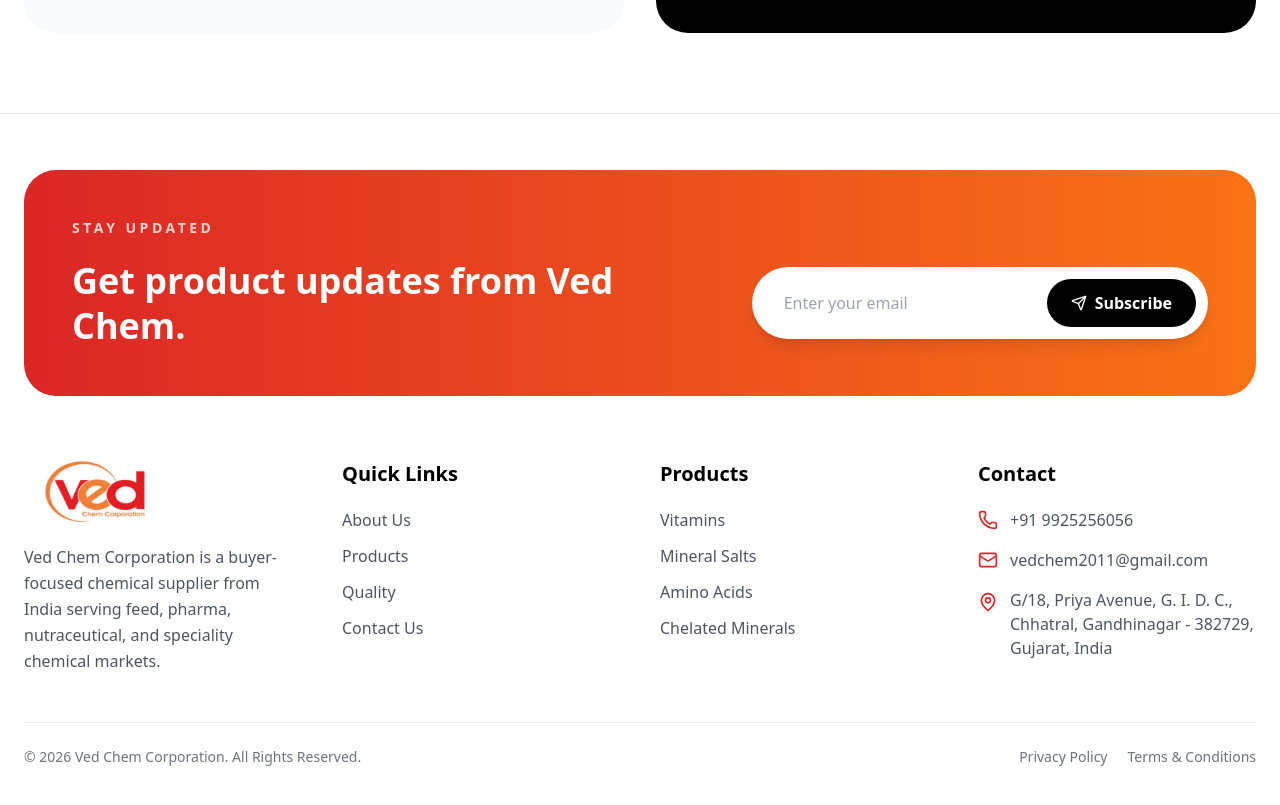
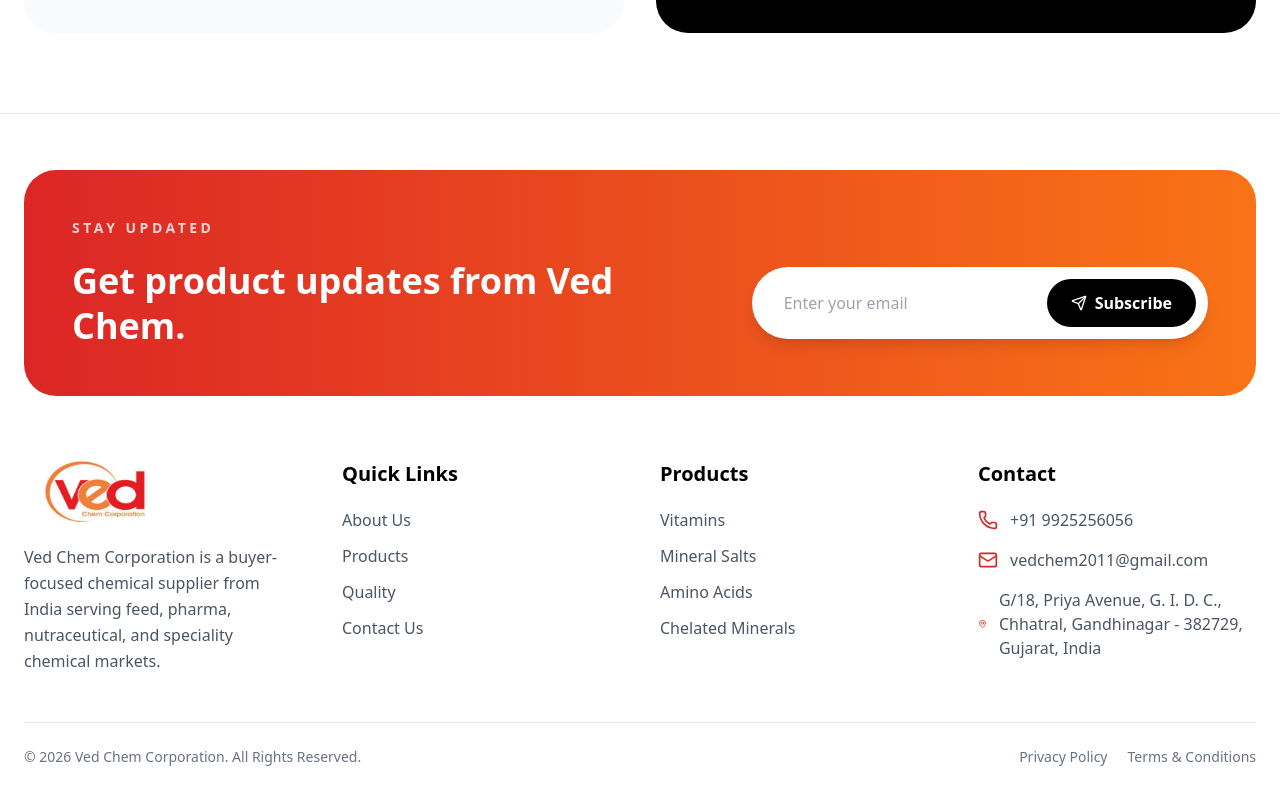
Before and after one commit to patelved3313/vedchem-redesign, a Next.js app: page /en/infrastructure in a window 1280 px wide. Shown: the part 1015-1820 px from the top of the page. Built offline with nearby package versions, Linux system fonts and the light colour scheme.

Commit message:
Update Footer.tsx

```diff
--- a/components/Footer.tsx
+++ b/components/Footer.tsx
@@ -58,23 +58,16 @@
             </div>
           </div>
 
-          {/* UPDATED CONTACT SECTION */}
           <div>
             <h3 className="text-xl font-black text-black">Contact</h3>
             <div className="mt-5 space-y-4 text-gray-600">
 
-              <a
-                href="tel:+919925256056"
-                className="flex items-center gap-3 hover:text-red-600"
-              >
+              <a href="tel:+919925256056" className="flex items-center gap-3">
                 <Phone className="h-5 w-5 text-red-600" />
                 +91 9925256056
               </a>
 
-              <a
-                href="mailto:vedchem2011@gmail.com"
-                className="flex items-center gap-3 hover:text-red-600"
-              >
+              <a href="mailto:vedchem2011@gmail.com" className="flex items-center gap-3">
                 <Mail className="h-5 w-5 text-red-600" />
                 vedchem2011@gmail.com
               </a>
@@ -83,16 +76,10 @@
                 href="https://www.google.com/maps/search/?api=1&query=Ved%20Chem%20Corporation%20G%2F18%20Priya%20Avenue%20GIDC%20Chhatral%20Gandhinagar%20382729%20Gujarat%20India"
                 target="_blank"
                 rel="noopener noreferrer"
-                className="flex items-start gap-3 hover:text-red-600"
+                className="flex items-center gap-3"
               >
-                <MapPin className="mt-1 h-5 w-5 text-red-600" />
-                <span>
-                  G/18, Priya Avenue, G. I. D. C.,
-                  <br />
-                  Chhatral, Gandhinagar - 382729,
-                  <br />
-                  Gujarat, India
-                </span>
+                <MapPin className="h-5 w-5 text-red-600" />
+                G/18, Priya Avenue, G. I. D. C., Chhatral, Gandhinagar - 382729, Gujarat, India
               </a>
 
             </div>
```
